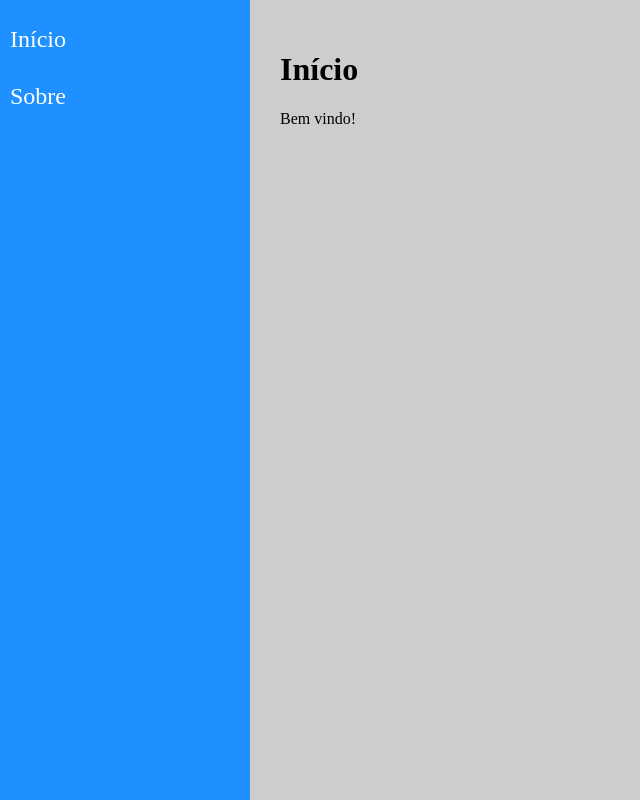
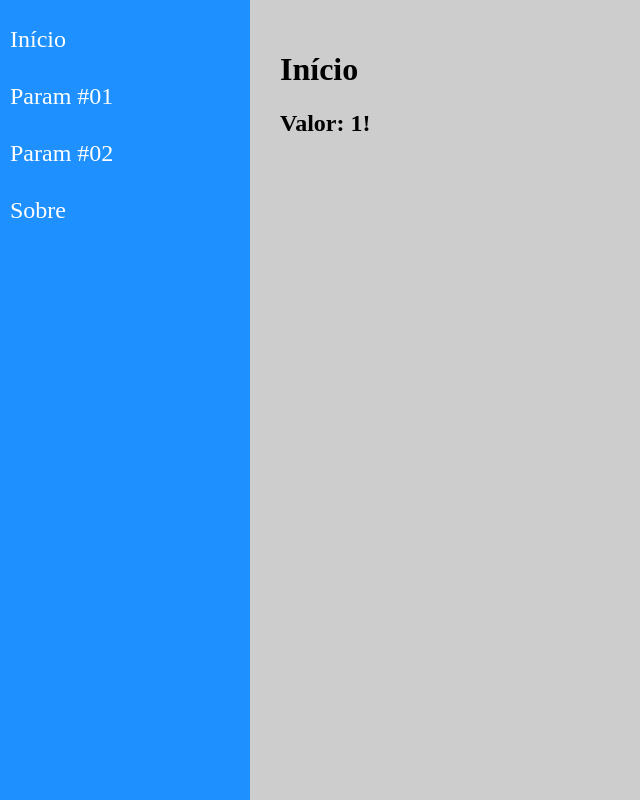
Before and after one commit to gpmendes7/reactreduxfundamentos, a React (Create React App) app in the folder navegacao/: page /param/1 in a window 1280 px wide. Shown: the whole page, without its empty margins (0-640 px from the left). Built offline with nearby package versions, Linux system fonts and the light colour scheme.

Commit message:
55. Navegação com parâmetro

```diff
--- a/navegacao/src/components/layout/Content.jsx
+++ b/navegacao/src/components/layout/Content.jsx
@@ -4,12 +4,16 @@
 
 import Home from "../../views/examples/Home";
 import About from "../../views/examples/About";
+import Param from "../../views/examples/Param";
 
 const Content = (props) => (
   <main className="Content">
     <Switch>
       <Route path="/about">
         <About />
+      </Route>
+      <Route path="/param/:id">
+        <Param />
       </Route>
       <Route path="/">
         <Home />
--- a/navegacao/src/components/layout/Menu.jsx
+++ b/navegacao/src/components/layout/Menu.jsx
@@ -11,6 +11,12 @@
           <Link to="/">Início</Link>
         </li>
         <li>
+          <Link to="/param/123">Param #01</Link>
+        </li>
+        <li>
+          <Link to="/param/legal">Param #02</Link>
+        </li>
+        <li>
           <Link to="/about">Sobre</Link>
         </li>
       </ul>
--- a/navegacao/src/views/examples/About.jsx
+++ b/navegacao/src/views/examples/About.jsx
@@ -3,7 +3,7 @@
 const About = (props) => (
   <div className="About">
     <h1>Sobre</h1>
-    <p>O nosso sistema foi criado...</p>
+    <h2>O nosso sistema foi criado...</h2>
   </div>
 );
 
--- a/navegacao/src/views/examples/Home.jsx
+++ b/navegacao/src/views/examples/Home.jsx
@@ -3,7 +3,7 @@
 const Home = (props) => (
   <div className="Home">
     <h1>Início</h1>
-    <p>Bem vindo!</p>
+    <h2>Bem vindo!</h2>
   </div>
 );
 
--- /dev/null
+++ b/navegacao/src/views/examples/Param.jsx
@@ -0,0 +1,16 @@
+import React from "react";
+
+import { useParams } from "react-router-dom";
+
+const Param = (props) => {
+  const { id } = useParams();
+
+  return (
+    <div className="Param">
+      <h1>Início</h1>
+      <h2>Valor: {id}!</h2>
+    </div>
+  );
+};
+
+export default Param;
```
